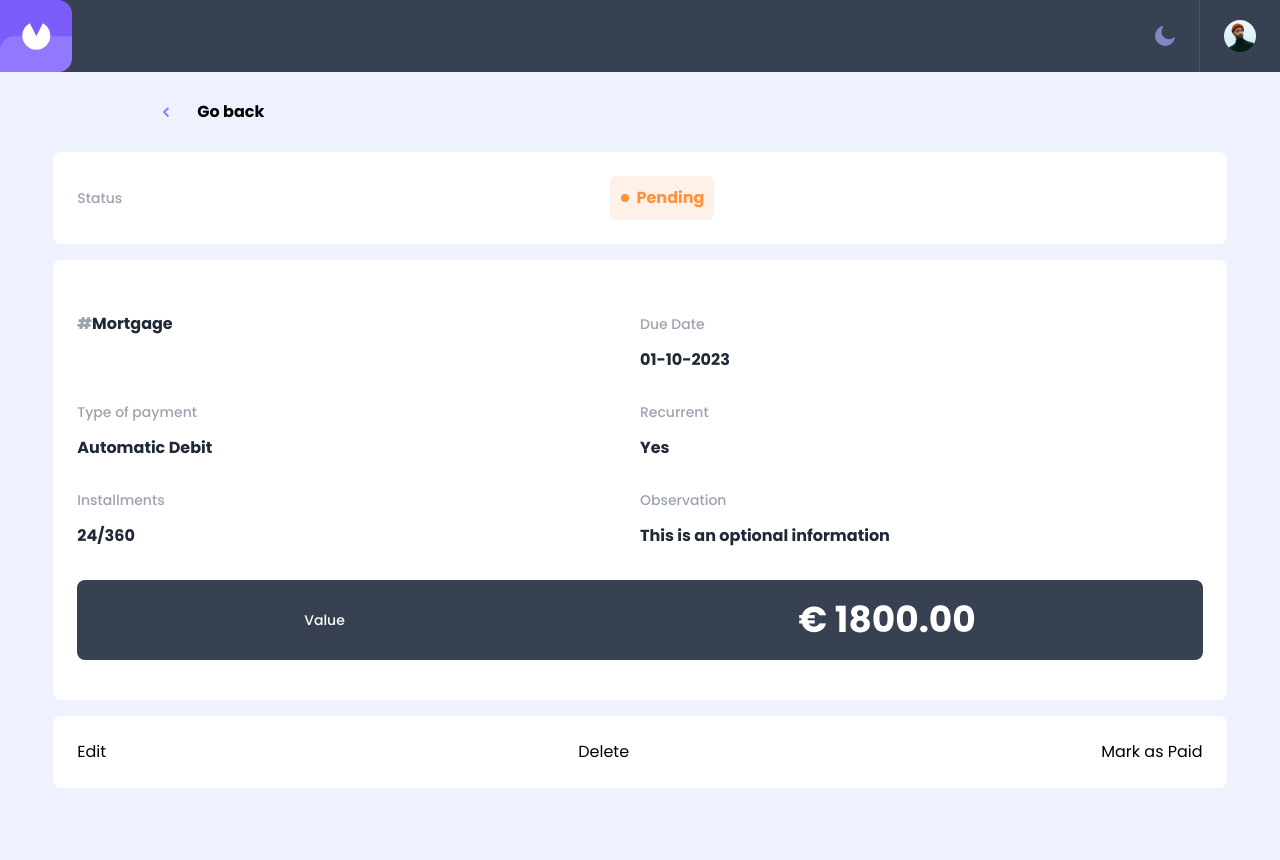
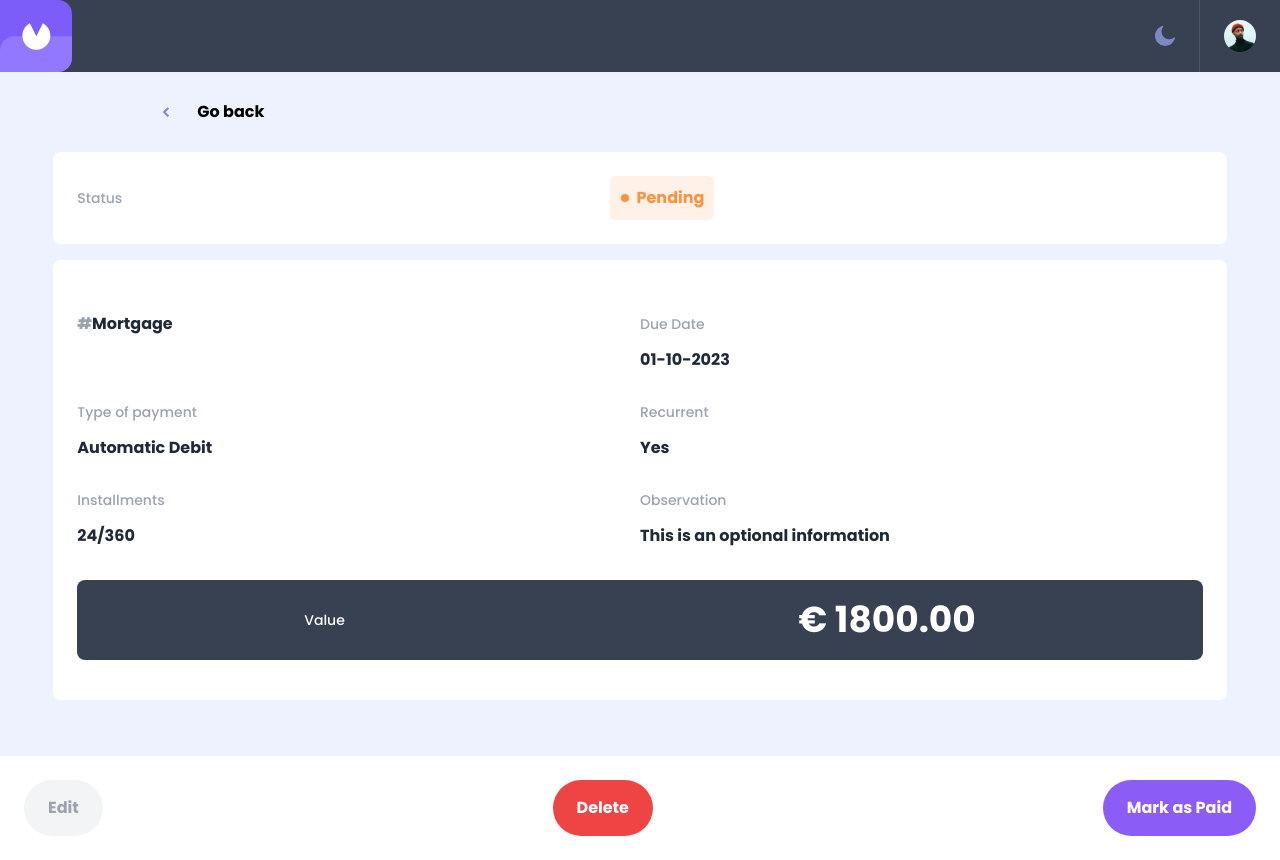
Before and after one commit to kelitasukita/myBills-next-frontend, a Next.js app: page /invoice-status in a window 1280 px wide. Before the commit the page ends 800 px from the top, so only its background shows below. Built offline with nearby package versions, Linux system fonts and the light colour scheme.

Commit message:
Apply styles to the invoice status page

```diff
--- a/src/app/invoice-status/page.tsx
+++ b/src/app/invoice-status/page.tsx
@@ -51,10 +51,10 @@ export default function InvoiceStatus() {
         </div>
       </main>
 
-      <footer className="flex justify-between items-center w-11/12 mx-auto mt-4 p-6 rounded-lg bg-white">
-        <button>Edit</button>
-        <button>Delete</button>
-        <button>Mark as Paid</button>
+      <footer className="flex justify-between items-center w-full mt-14 p-6 bg-white">
+        <button className="heading-s text-gray-400 py-5 px-6 bg-gray-100 rounded-full">Edit</button>
+        <button className="heading-s text-white py-5 px-6 bg-red-500 rounded-full">Delete</button>
+        <button className="heading-s text-white py-5 px-6 bg-violet-500 rounded-full">Mark as Paid</button>
       </footer>
     </>
   )
```
